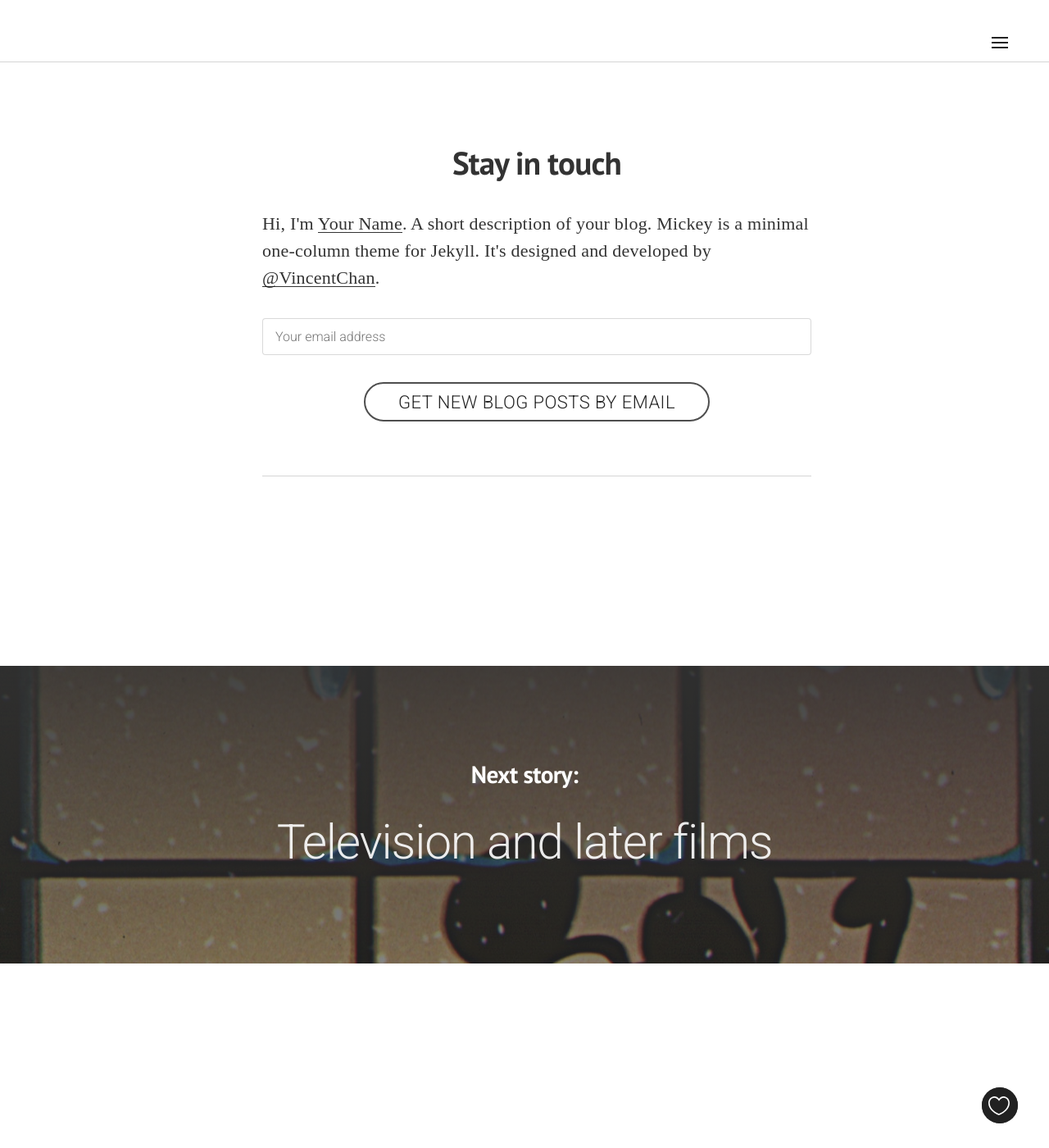
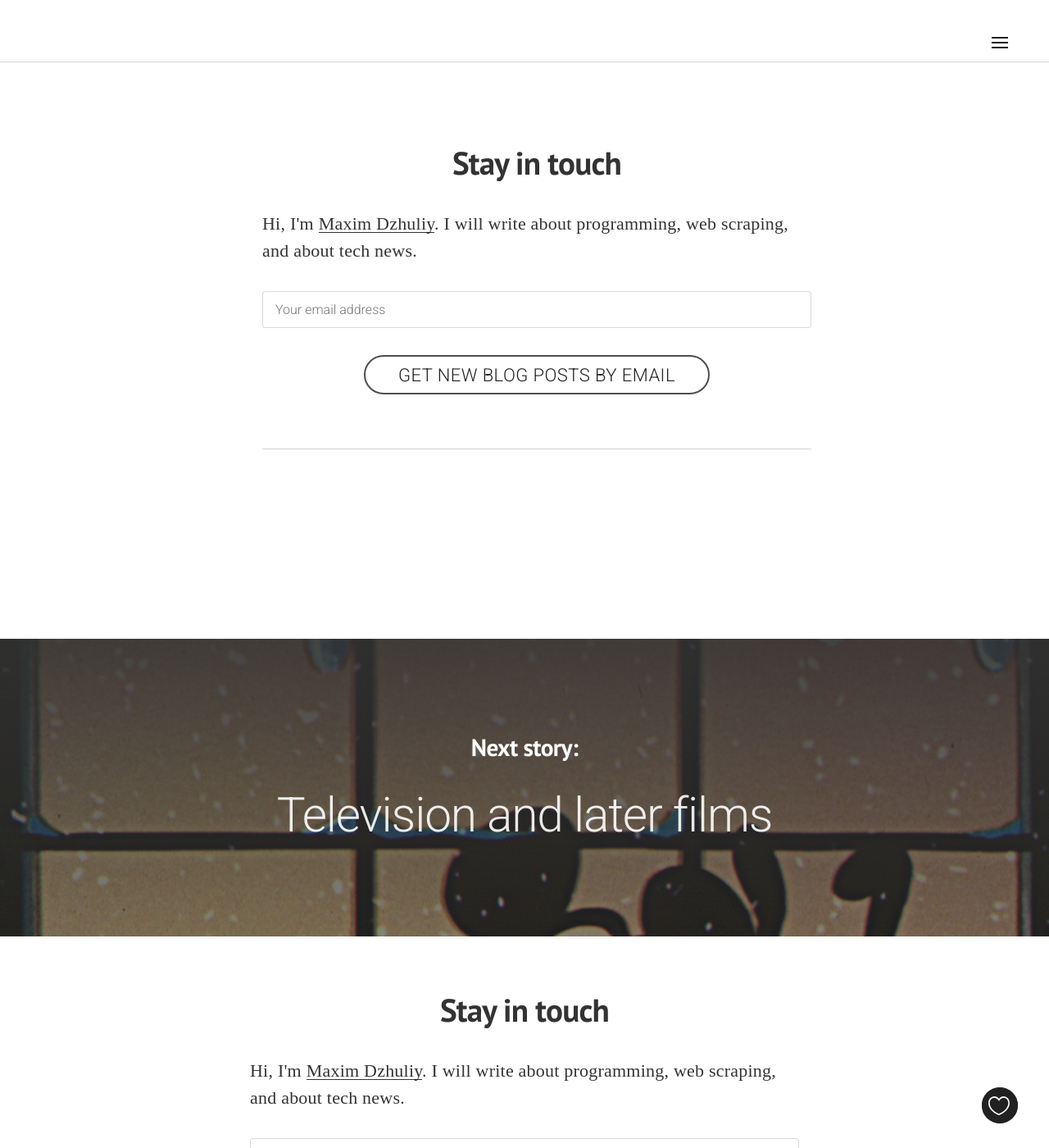
Before and after one commit to max-si-m/max-si-m.github.io, a Jekyll site: the page built from _posts/2014-11-28-mickey-mouse.markdown, in a window 1280 px wide and 1400 px high, scrolled down 2016 px. Shown: the whole window at 82% size. Built offline with Jekyll 4.4.1, drawn with Linux system fonts in a browser that asks for light colours; nearby versions of some CDN libraries; some web fonts are replaced; comment, search, counter and statistics services are not loaded; some of the changed text lies outside the part shown.

Commit message:
Small fixes

```diff
--- a/_config.yml
+++ b/_config.yml
@@ -10,9 +10,9 @@ permalink:           /:title
 # Setup
 timezone:            Europe/Kiev # eg. Asia/Kathmandu
 locale:              en_us # eg. en_us
-name:				         Web Scraping
+name:				         'Web Scraping'
 title:               Scraping
-tagline:             'tagline'
+tagline:             'scraping, parsing, python, ruby'
 description:         'description'
 url:                 'http://max-si-m.github.io/'
 rss:                 rss feed url
@@ -22,18 +22,18 @@ baseurl_featured_img: '/assets/images/hero/'
 baseurl_featured_thumbnail: '/assets/images/thumbnail/'
 baseurl_javascripts: '/assets/javascripts/'
 icon:                your site icon path # /assets/img/icon.png [best 300px X 300px]
-disqus:              disqus_shortname # get it on https://disqus.com/admin/
+disqus:              scrapingblog # get it on https://disqus.com/admin/
 
 author:
-  name:           	 'Maxim Djuliy'
-  url:            	 your site url
+  name:           	 'Maxim Dzhuliy'
+  url:            	 'http://max-si-m.github.io/'
   facebook:          Maxim Dzhuliy
   twitter:           max_si_m
+  github:            max-si-m
   google_plus:       username
   linkedin:          username
   dribbble:          username
   pinterest:         username
-  kiva:              username
 
 fb_admins:           your facebook profile id
 fb_appid:            your facebook app id
@@ -41,7 +41,7 @@ fb_appid:            your facebook app id
 # Server
 destination:      	 ./_site
 exclude:          	 [".editorconfig", ".gitignore", "bower.json", "composer.json", "CONTRIBUTING.md", "CNAME", "LICENSE", "Gruntfile.js", "package.json", "node_modules", "README.md", "sass", "haml"]
-port:             	 9001
+port:             	 4000
 
 defaults:
   -
--- a/_includes/footer.html
+++ b/_includes/footer.html
@@ -4,13 +4,11 @@
       <li><a href="http://twitter.com/{{ site.author.twitter }}" class="socialAccount socialAccount--twitter" target="_blank"></a></li>
       <li><a href="http://facebook.com/{{ site.author.facebook }}" class="socialAccount socialAccount--facebook" target="_blank"></a></li>
       <li><a href="http://www.linkedin.com/in/{{ site.author.linkedin }}" class="socialAccount socialAccount--linkedin" target="_blank"></a></li>
-      <li><a href="http://dribbble.com/{{ site.author.dribble }}" class="socialAccount socialAccount--dribbble" target="_blank"></a></li>
-      <li><a href="https://www.pinterest.com/{{ site.author.pinterest }}/" class="socialAccount socialAccount--pinterest" target="_blank"></a></li>
-      <li><a href="http://www.kiva.org/lender/{{ site.author.kiva }}" class="socialAccount socialAccount--kiva" target="_blank"></a></li>
+      <li><a href="http://github.com/{{ site.author.github }}" class="socialAccount socialAccount--github" target="_blank"></a></li>
       <li><a href="{{ site.rss }}" class="socialAccount socialAccount--rss" target="_blank"></a></li>
     </ul>
     <div>
-      © 2015 All Rights Reserved. Powered by the <a href="https://github.com/vincentchan/mickey" target="_blank">Mickey theme</a> for Jekyll.
+      &copy; 2015 All Rights Reserved.
     </div>
   </div>
 </footer>
--- a/_includes/subscribe.html
+++ b/_includes/subscribe.html
@@ -2,7 +2,7 @@
   <div class="container container--content">
     <h3 class="u-alignCenter">Stay in touch</h3>
     <p>
-      Hi, I'm <a href="{{ site.baseurl }}about/">Your Name</a>. A short description of your blog. Mickey is a minimal one-column theme for Jekyll. It's designed and developed by <a href="http://github.com/vincentchan" target="_blank">@VincentChan</a>.
+      Hi, I'm <a href="{{ site.baseurl }}about/">{{ site.author.name }}</a>. I will write about programming, web scraping, and about tech news.
     </p>
     <div class="newsletterForm-wrapper">
       <!-- Begin MailChimp Signup Form -->
--- a/_layouts/default.html
+++ b/_layouts/default.html
@@ -16,10 +16,8 @@
       {% include sidebar-toggle.html %}
     {% endif %}
 
-    {% if page.url == '/index.html' %}
-      {% include subscribe.html %}
-      {% include footer.html %}
-    {% endif %}
+    {% include subscribe.html %}
+    {% include footer.html %}
 
     {% include footer-scripts.html %}
   </body>
--- a/about/index.html
+++ b/about/index.html
@@ -1,20 +1,20 @@
 ---
 layout: default
-title: About Vincent Chan
+title: About Maxim Dzhuliy
 ---
 <article class="postWrapper">
   <section class="section--first section--about is-darkBackgrounded u-table">
     <div class="section-backgroundImage">
-        <img class="post-featuredImage" src="{{site.baseurl}}assets/images/hero/vincent.jpg" style="" alt="">
+        <img class="post-featuredImage" src="{{site.baseurl}}assets/images/hero/maxim_dzhuliy.jpg" style="" alt="">
     </div>
     <div class="section-gradient"></div>
     <div class="section-title is-darkBackgrounded u-tableCell u-verticalAlignMiddle">
       <div class="container">
-        <h2>Vincent Chan</h2>
+        <h2>{{site.author.name}}</h2>
         <div class="postMeta-wrapper">
           <ul class="postMeta">
             <li class="postMeta-author">
-              a lifelong learner
+              about programming
             </li>
           </ul>
         </div>
@@ -67,5 +67,3 @@ title: About Vincent Chan
   </section>
 </article>
 <hr/>
-{% include subscribe.html %}
-{% include footer.html %}
--- a/index.html
+++ b/index.html
@@ -1,6 +1,6 @@
 ---
 layout: default
-title: Mickey Theme for Jekyll
+title: Blog about web scraping
 ---
 
 <section class="section--first section--frontpage">
```
Also changed, not shown: assets/images/github.svg (added), 1 other file.
